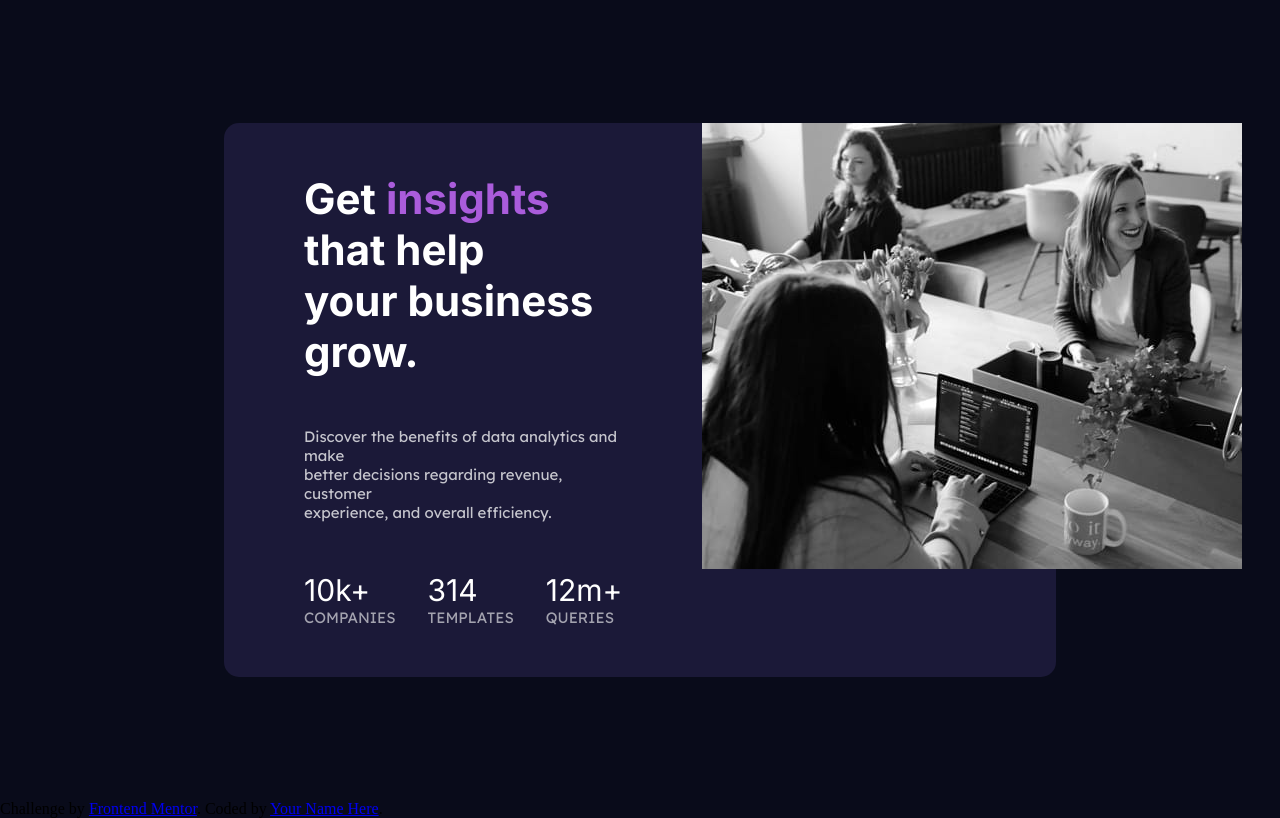
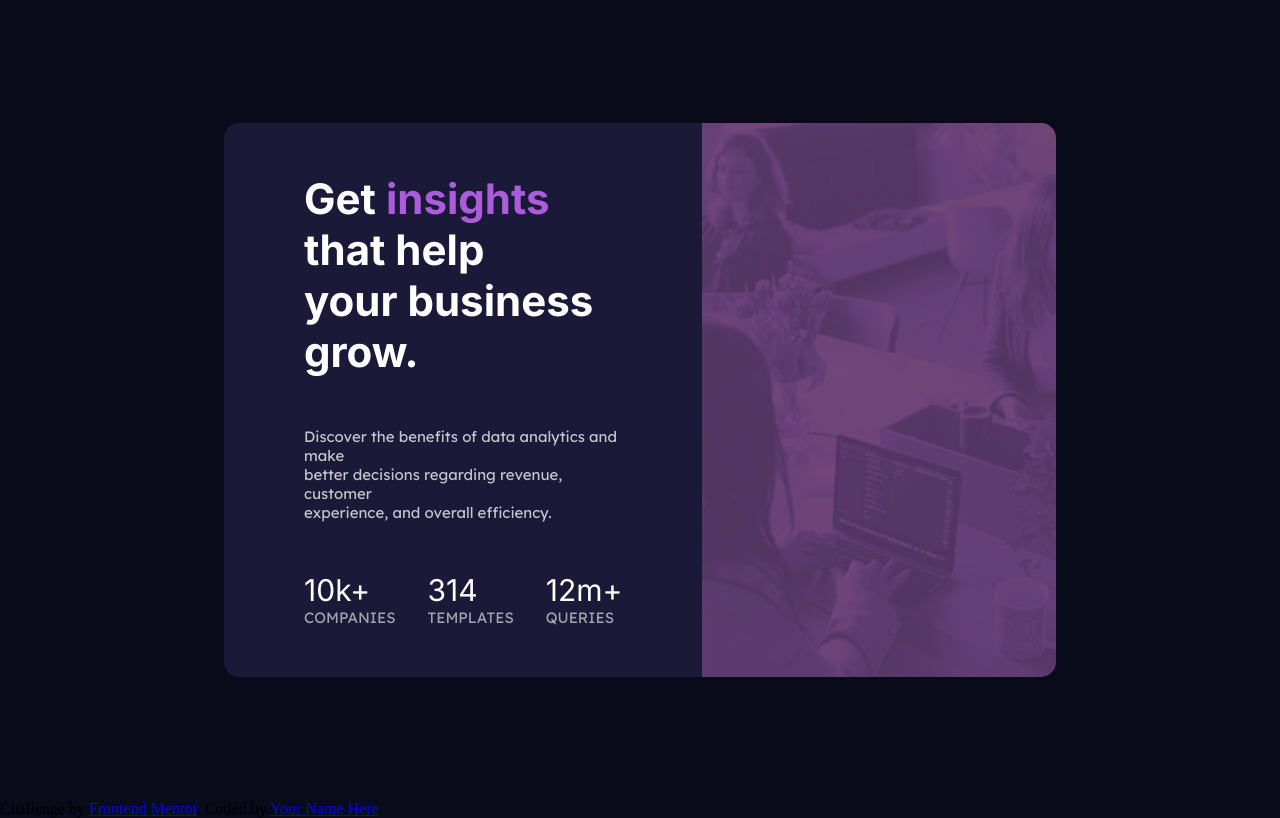
Before and after one commit to dawidPoznanski/Stats-preview-card-component-solution, a website: page index.html in a window 1280 px wide. Drawn offline with Linux system fonts and the light colour scheme.

Commit message:
added image with changed color

```diff
--- /dev/null
+++ b/sass/components/_picture.scss
@@ -0,0 +1,9 @@
+.picture img {
+  width: 100%;
+  height: 100%;
+  object-fit: cover;
+  filter: invert(40%) sepia(50%) saturate(619%) hue-rotate(238deg)
+    brightness(50%) contrast(86%);
+  opacity: 0.9;
+  border-radius: 0 15px 15px 0;
+}
--- a/sass/style.scss
+++ b/sass/style.scss
@@ -3,3 +3,4 @@
 @import "components/main";
 @import "components/description";
 @import "components/statistics";
+@import "components/picture";
```
Also changed, not shown: css/style.css, 1 other file.
